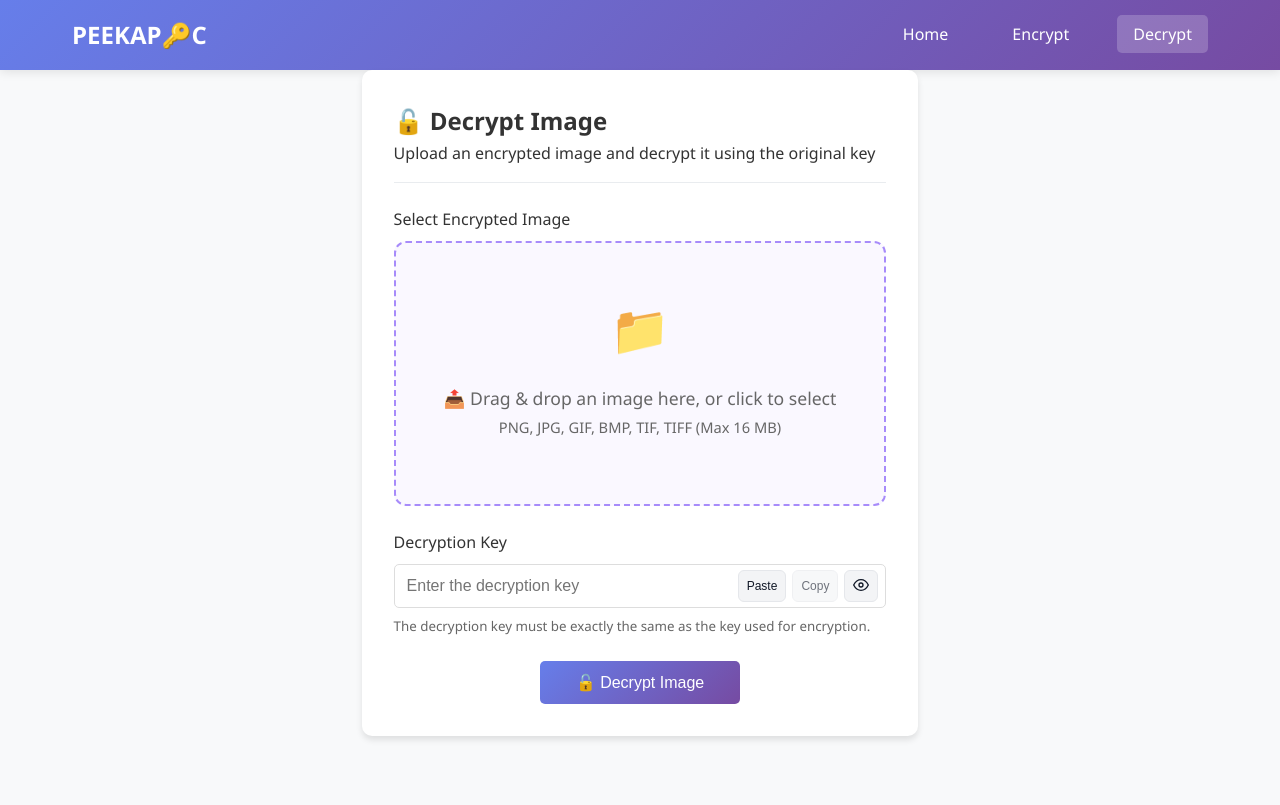
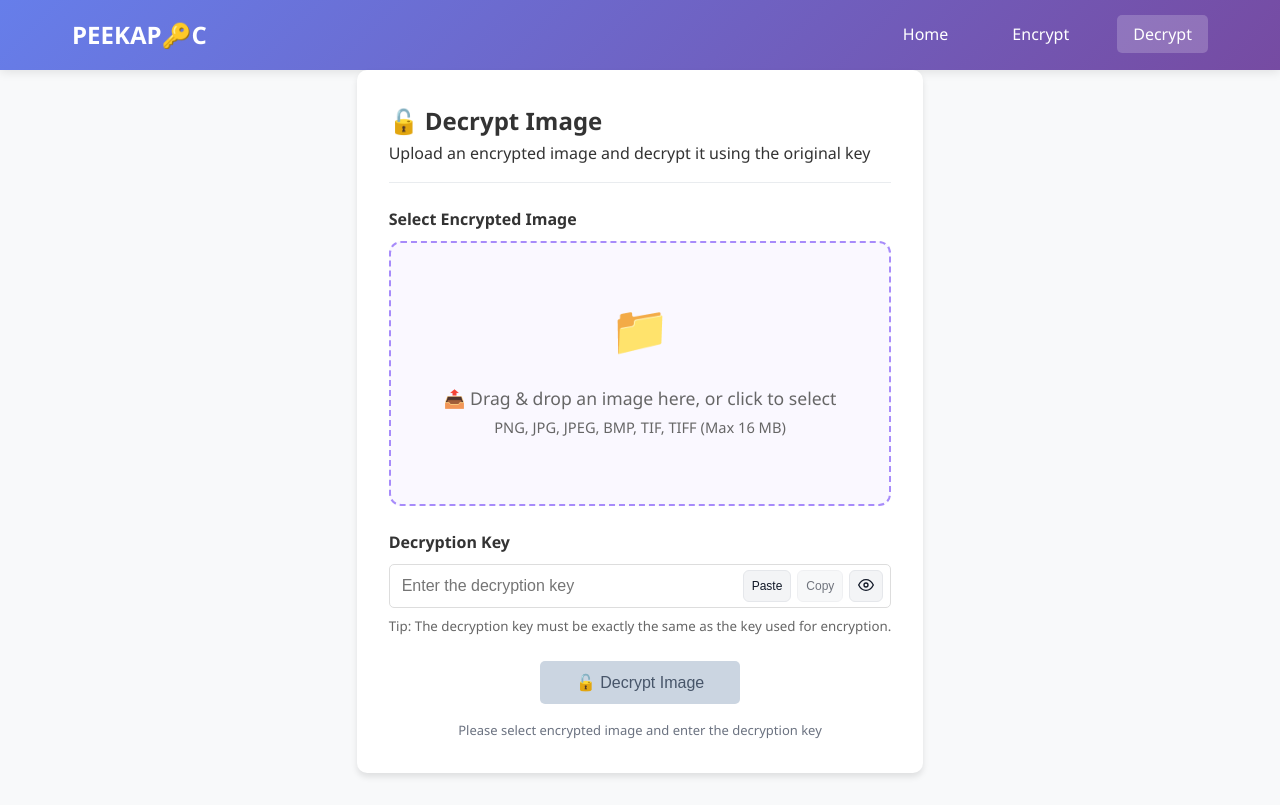
Before and after one commit to wantedWaffleInUni/fyp-mds08, a React (Create React App) app in the folder chaotic-encryption-app/frontend/: page /decrypt in a window 1280 px wide. Built offline with nearby package versions, Linux system fonts and the light colour scheme; no server answers; the HTML template or start-up script is replaced by a standard one.

Commit message:
corrected decrypt page, changed supported image type, beautify home page

```diff
--- a/chaotic-encryption-app/frontend/src/App.css
+++ b/chaotic-encryption-app/frontend/src/App.css
@@ -116,13 +116,23 @@ body {
 }
 
 .btn-secondary {
+  background: linear-gradient(135deg, #667eea 0%, #764ba2 100%);
+  color: white;
+}
+
+.btn-secondary:hover {
+  transform: translateY(-2px);
+  box-shadow: 0 4px 12px rgba(102, 126, 234, 0.4);
+}
+
+/* .btn-secondary {
   background: #6c757d;
   color: white;
 }
 
 .btn-secondary:hover {
   background: #5a6268;
-}
+} */
 
 .btn-success {
   background: #28a745;
--- a/chaotic-encryption-app/frontend/src/components/ImageUploader.jsx
+++ b/chaotic-encryption-app/frontend/src/components/ImageUploader.jsx
@@ -1,139 +1,3 @@
-// import React, { useCallback } from 'react';
-// import { useDropzone } from 'react-dropzone';
-//
-// const ImageUploader = ({ onImageUpload, acceptedFileTypes = ['image/*'] }) => {
-//   const onDrop = useCallback((acceptedFiles) => {
-//     if (acceptedFiles.length > 0) {
-//       const file = acceptedFiles[0];
-//       onImageUpload(file);
-//     }
-//   }, [onImageUpload]);
-//
-//   const { getRootProps, getInputProps, isDragActive, isDragReject } = useDropzone({
-//     onDrop,
-//     accept: acceptedFileTypes.reduce((acc, type) => {
-//       acc[type] = [];
-//       return acc;
-//     }, {}),
-//     multiple: false,
-//     maxSize: 16 * 1024 * 1024, // 16MB
-//   });
-//
-//   return (
-//     <div
-//       {...getRootProps()}
-//       className={`dropzone ${isDragActive ? 'active' : ''} ${isDragReject ? 'error' : ''}`}
-//     >
-//       <input {...getInputProps()} />
-//       <div className="dropzone-icon">
-//         📁
-//       </div>
-//       <div className="dropzone-text">
-//         {isDragActive ? (
-//           isDragReject ? (
-//             <span>❌ File type not supported</span>
-//           ) : (
-//             <span>📤 Drop the image here...</span>
-//           )
-//         ) : (
-//           <span>
-//             📤 Drag & drop an image here, or click to select
-//             <br />
-//             <small>Supports: PNG, JPG, JPEG, GIF, BMP (Max 16MB)</small>
-//           </span>
-//         )}
-//       </div>
-//     </div>
-//   );
-// };
-//
-// export default ImageUploader;
-
-// components/ImageUploader.jsx
-// import React, { useCallback, useEffect, useState } from 'react';
-// import { useDropzone } from 'react-dropzone';
-//
-// const ImageUploader = ({
-//   onImageUpload,
-//   acceptedFileTypes = ['image/*'],
-//   previewUrl, // optional: parent-managed preview
-// }) => {
-//   const [localPreview, setLocalPreview] = useState('');
-//   const [tiffNotice, setTiffNotice] = useState(false);
-//
-//   const onDrop = useCallback(
-//     (acceptedFiles) => {
-//       if (acceptedFiles.length > 0) {
-//         const file = acceptedFiles[0];
-//         onImageUpload(file);
-//
-//         // create an internal preview if parent didn't provide one
-//         const nextUrl = URL.createObjectURL(file);
-//         setLocalPreview((prev) => {
-//           if (prev) URL.revokeObjectURL(prev);
-//           return nextUrl;
-//         });
-//       }
-//     },
-//     [onImageUpload]
-//   );
-//
-//   // cleanup object URL on unmount/change
-//   useEffect(() => {
-//     return () => {
-//       if (localPreview) URL.revokeObjectURL(localPreview);
-//     };
-//   }, [localPreview]);
-//
-//   const { getRootProps, getInputProps, isDragActive, isDragReject } = useDropzone({
-//     onDrop,
-//     accept: acceptedFileTypes.reduce((acc, type) => {
-//       acc[type] = [];
-//       return acc;
-//     }, {}),
-//     multiple: false,
-//     maxSize: 16 * 1024 * 1024, // 16MB
-//   });
-//
-//   const preview = previewUrl || localPreview;
-//
-//
-//   return (
-//     <div
-//       {...getRootProps()}
-//       className={`dropzone ${isDragActive ? 'active' : ''} ${isDragReject ? 'error' : ''}`}
-//     >
-//       <input {...getInputProps()} />
-//
-//       {preview ? (
-//         <img src={preview} alt="Selected preview" className="dropzone-preview" />
-//       ) : (
-//         <>
-//           <div className="dropzone-icon">📁</div>
-//           <div className="dropzone-text">
-//             {isDragActive ? (
-//               isDragReject ? (
-//                 <span>❌ File type not supported</span>
-//               ) : (
-//                 <span>📤 Drop the image here...</span>
-//               )
-//             ) : (
-//               <span>
-//                 📤 Drag & drop an image here, or click to select
-//                 <br />
-//                 <small>Supports: PNG, JPG, JPEG, GIF, BMP, etc. (Max 16MB)</small>
-//               </span>
-//             )}
-//           </div>
-//         </>
-//       )}
-//     </div>
-//   );
-// };
-//
-// export default ImageUploader;
-
-// components/ImageUploader.jsx
 import React, { useCallback, useEffect, useState } from 'react';
 import { useDropzone } from 'react-dropzone';
 
@@ -191,7 +55,7 @@ export default function ImageUploader({ onImageUpload, acceptedFileTypes = ['ima
           <div className="dropzone-icon">📁</div>
           <div className="dropzone-text">
             {isDragActive ? (isDragReject ? '❌ File type not supported' : '📤 Drop the image here…') :
-              <>📤 Drag &amp; drop an image here, or click to select<br /><small>PNG, JPG, GIF, BMP, TIF, TIFF (Max 16 MB)</small></>}
+              <>📤 Drag &amp; drop an image here, or click to select<br /><small>PNG, JPG, JPEG, BMP, TIF, TIFF (Max 16 MB)</small></>}
           </div>
         </>
       )}
--- a/chaotic-encryption-app/frontend/src/pages/Decrypt.jsx
+++ b/chaotic-encryption-app/frontend/src/pages/Decrypt.jsx
@@ -38,6 +38,12 @@ const Decrypt = () => {
   const [showKey, setShowKey] = useState(false);
   const [copied, setCopied] = useState(false);
   const keyInputRef = useRef(null);
+
+  const PHASES = [
+    { label: 'Analysing image …', from: 2, to: 25 },
+    { label: 'Deconfusion & inverse diffusion stage …', from: 26, to: 55 },
+    { label: 'Decrypting …', from: 56, to: 85 }
+  ];
 
   const handleCopyKey = async () => {
     try {
@@ -87,15 +93,28 @@ const Decrypt = () => {
     setResult(null);
   };
 
+  // ------- validation flags/messages -------
+  const keyFilled = decryptionKey.trim().length > 0;
+  const canDecrypt = !!selectedFile && keyFilled;
+
+  const validationMsg =
+    !selectedFile && !keyFilled
+      ? 'Please select encrypted image and enter the decryption key'
+      : !selectedFile
+        ? 'Please select encrypted image to decrypt'
+        : !keyFilled
+          ? 'Please enter the decryption key'
+          : '';
+
   const handleDecrypt = () => {
-    if (!selectedFile) {
-      setError('Please select an encrypted image to decrypt');
+    if (!canDecrypt) {
+      setError(validationMsg);
       return;
     }
-    if (!decryptionKey.trim()) {
-      setError('Please enter the decryption key');
-      return;
-    }
+    // if (!decryptionKey.trim()) {
+    //   setError('Please enter the decryption key');
+    //   return;
+    // }
     setShowAlgoModal(true); // 打开算法选择弹窗
   };
 
@@ -137,18 +156,18 @@ const Decrypt = () => {
         {error && <div className="alert alert-error">{error}</div>}
 
         <div className="form-group">
-          <label className="form-label">Select Encrypted Image</label>
+          <label className="form-label"><strong>Select Encrypted Image</strong></label>
           <ImageUploader onImageUpload={handleImageUpload} />
           {selectedFile && (
             <div className="mt-2">
-              <p><strong>Selected:</strong> {selectedFile.name}</p>
-              <p><strong>Size:</strong> {(selectedFile.size / 1024 / 1024).toFixed(2)} MB</p>
+              <p>Selected:{selectedFile.name}</p>
+              <p>Size:{(selectedFile.size / 1024 / 1024).toFixed(2)} MB</p>
             </div>
           )}
         </div>
 
         <div className="form-group">
-          <label className="form-label">Decryption Key</label>
+          <label className="form-label"><strong>Decryption Key</strong></label>
           <div className="input-with-actions">
             <input
               ref={keyInputRef}
@@ -171,16 +190,17 @@ const Decrypt = () => {
             </div>
           </div>
           <small style={{ color: '#666', marginTop: '0.5rem', display: 'block' }}>
-            The decryption key must be exactly the same as the key used for encryption.
+            Tip: The decryption key must be exactly the same as the key used for encryption.
           </small>
         </div>
 
         <div className="d-flex justify-center">
           <button
-            className="btn btn-primary"
+            className={`btn ${canDecrypt ? 'btn-primary' : 'btn-disabled'}`}
             onClick={handleDecrypt}
-            disabled={isLoading || !selectedFile}
+            disabled={isLoading || !canDecrypt}
             style={{ minWidth: '200px' }}
+            aria-disabled={isLoading || !canDecrypt}
           >
             {isLoading ? (
               <>
@@ -192,6 +212,13 @@ const Decrypt = () => {
             )}
           </button>
         </div>
+        {/* live validation hint when disabled */}
+        {!canDecrypt && !isLoading && (
+          <div className="mt-2" style={{ color: '#6b7280', fontSize: 13, alignContent: 'center', textAlign: 'center' }}>
+            {validationMsg}
+          </div>
+        )}
+
       </div>
 
       {result && (
--- a/chaotic-encryption-app/frontend/src/pages/Home.jsx
+++ b/chaotic-encryption-app/frontend/src/pages/Home.jsx
@@ -48,7 +48,7 @@ const Home = () => {
             <p>Real-time calculation of entropy, NPCR, and UACI for encryption quality assessment</p>
           </div>
 
-          <div>
+          {/* <div>
             <h3>🖼️ Image Support</h3>
             <p>Supports multiple image formats: PNG, JPG, JPEG, GIF, BMP, TIF, TIFF</p>
           </div>
@@ -56,7 +56,7 @@ const Home = () => {
           <div>
             <h3>⚡ Fast Processing</h3>
             <p>Optimized algorithms for quick encryption and decryption</p>
-          </div>
+          </div> */}
         </div>
       </div>
 
@@ -65,7 +65,7 @@ const Home = () => {
           <h2 className="card-title">How It Works</h2>
         </div>
 
-        <div style={{ textAlign: 'left', maxWidth: '800px', margin: '0 auto' }}>
+        <div style={{ textAlign: 'left', maxWidth: '800px', margin: '0 auto', paddingLeft: '2rem' }}>
           <ol style={{ lineHeight: '2', fontSize: '1.1rem' }}>
             <li><strong>Upload:</strong> Select an image file using drag-and-drop or file picker</li>
             <li><strong>Encrypt:</strong> Choose an encryption key and apply chaotic encryption</li>
@@ -75,7 +75,7 @@ const Home = () => {
         </div>
       </div>
 
-      <div className="card">
+      {/* <div className="card">
         <div className="card-header">
           <h2 className="card-title">Security Advantages</h2>
         </div>
@@ -101,7 +101,7 @@ const Home = () => {
             <p>Encrypted images achieve high entropy values, indicating strong randomness</p>
           </div>
         </div>
-      </div>
+      </div> */}
 
       <div className="card">
         <div className="card-header">
```
